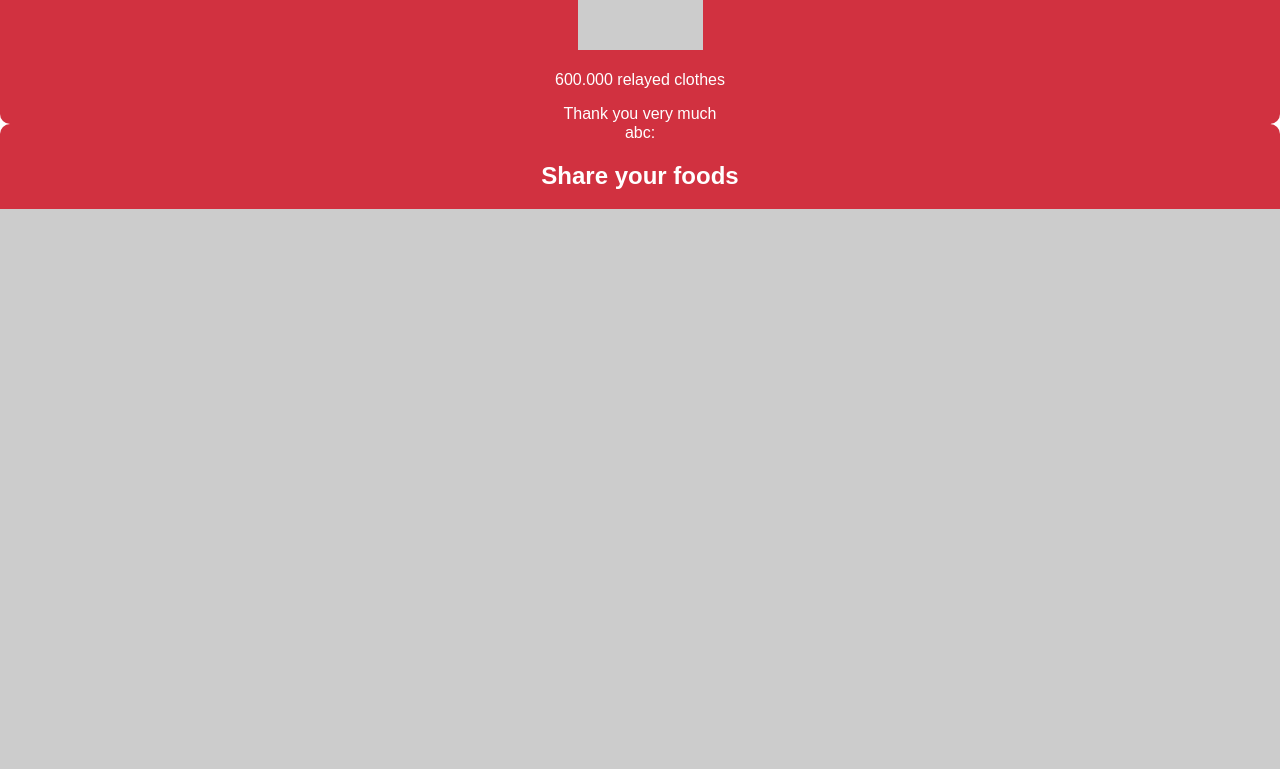
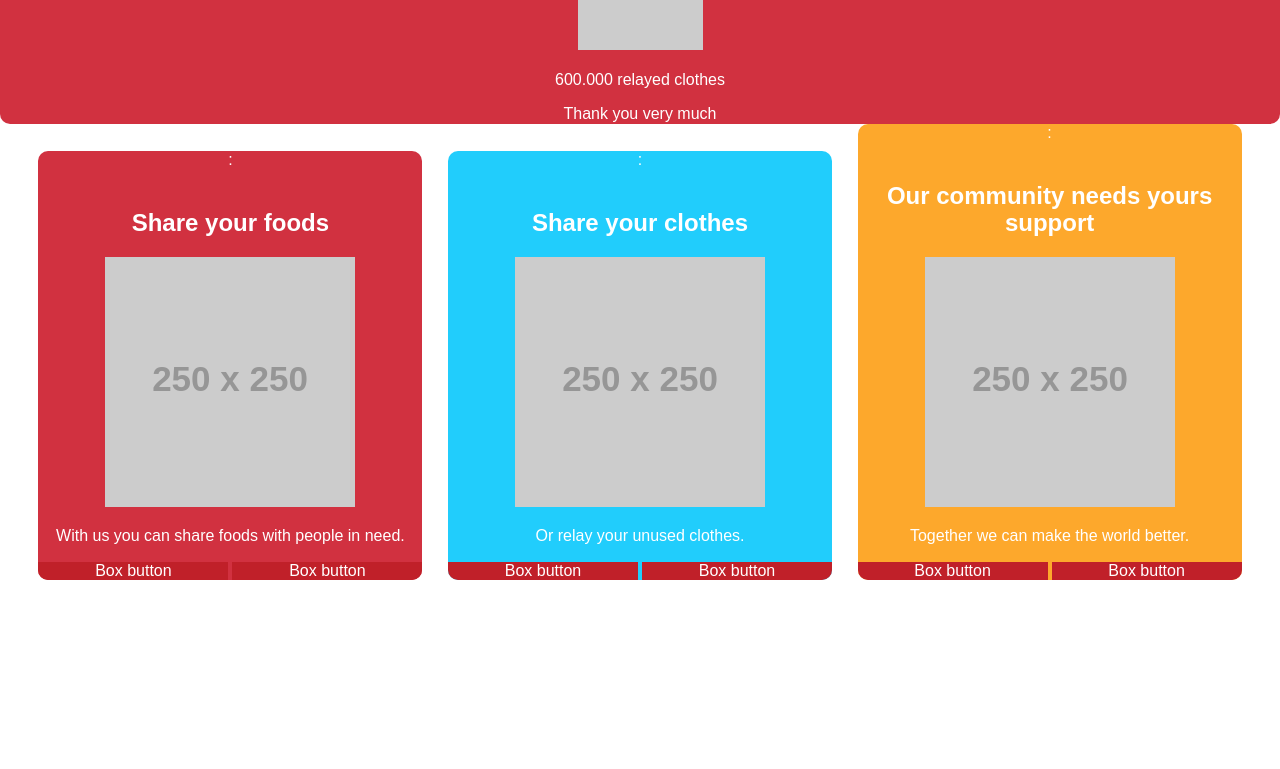
Before and after one commit to akai-org/hackyeah, a React (Create React App) app: page / in a window 1280 px wide. Shown: the part 520-1289 px from the top of the page. After the commit the page ends 1100 px from the top, so only its background shows below. Built offline with nearby package versions, Linux system fonts and the light colour scheme.

Commit message:
styling changes

```diff
--- a/src/views/Home.js
+++ b/src/views/Home.js
@@ -20,22 +20,47 @@ const Home = () => (
       </div>
       <footer>Thank you very much</footer>
     </Box>
-    <Box name="abc" >
+    <Box variant="flexible color-a" >
+      <header className="Box-header">
         <h2>Share your foods</h2>
+      </header>
+      <main className="Box-content">
         <img src="http://via.placeholder.com/250x250" alt="" />
         <p>With us you can share foods with people in need.</p>
+      </main>
+      <footer className="Box-footer">
+          <div className="Box-button">Box button</div>
+          <div className="Box-button">Box button</div>
+      </footer>
     </Box>
-    <Box name="abc">
+    <Box variant="flexible color-b">
+      <header className="Box-header">
         <h2>Share your clothes</h2>
+      </header>
+      <main className="Box-content">
         <img src="http://via.placeholder.com/250x250" alt="" />
         <p>Or relay your unused clothes.</p>
+      </main>
+      <footer className="Box-footer">
+          <div className="Box-button">Box button</div>
+          <div className="Box-button">Box button</div>
+      </footer>
     </Box>
-    <Box name="abc">
+    <Box variant="flexible color-c">
+    <header className="Box-header">
       <h2>Our community needs yours support</h2>
+      </header>
+      <main className="Box-content">
       <img src="http://via.placeholder.com/250x250" alt="" />
       <p>Together we can make the world better. </p>
+      </main>
+      <footer className="Box-footer">
+          <div className="Box-button">Box button</div>
+          <div className="Box-button">Box button</div>
+      </footer>
     </Box>
   </div>
 );
 
+
 export default Home;
```
Lines whose indentation alone changed are shown as unchanged.
